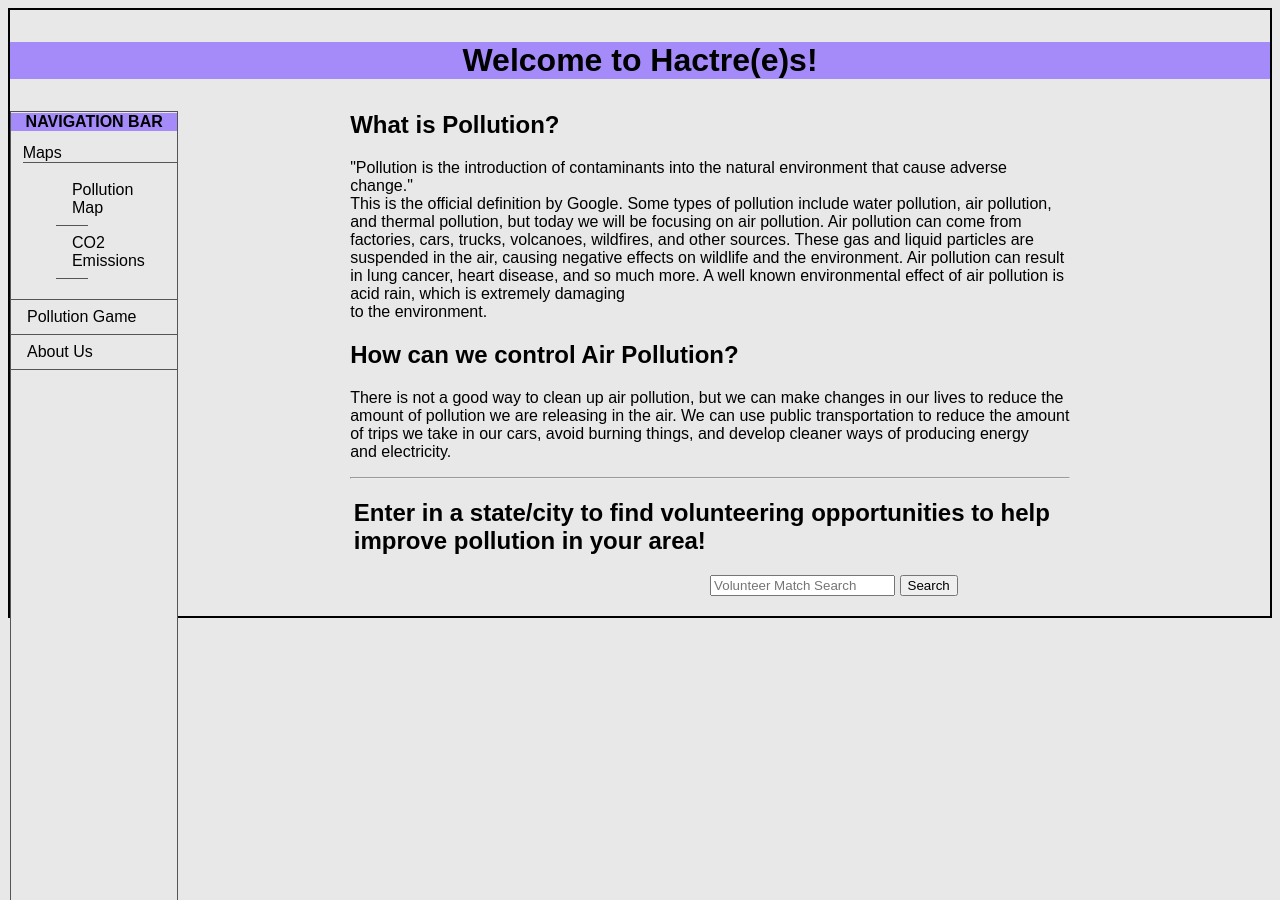
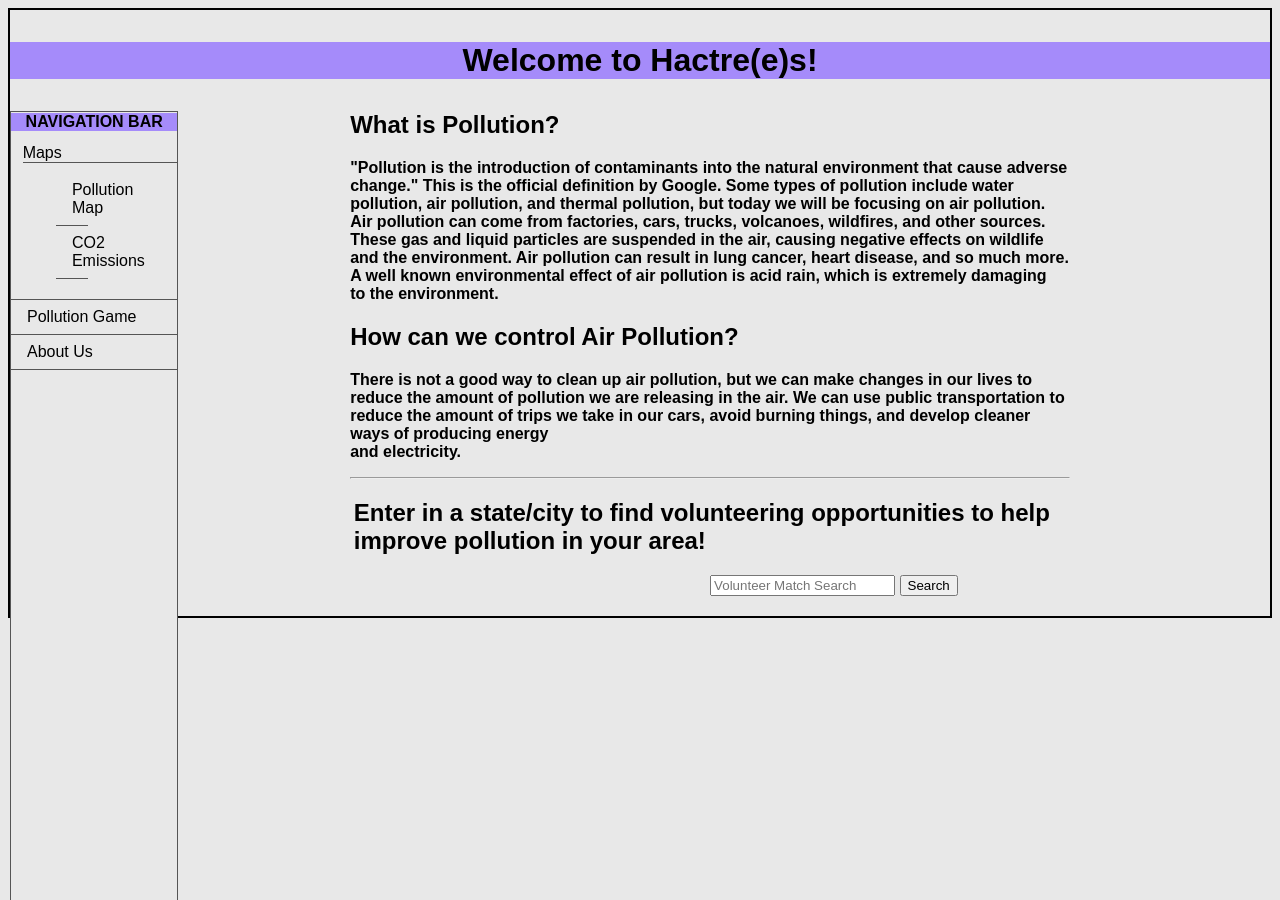
Before and after one commit to risheethagb/AirPollutionFinal, a Jekyll site: the page index.html, which Jekyll copies as it is, in a window 1280 px wide. Built offline with Jekyll 4.4.1, drawn with Linux system fonts in a browser that asks for light colours.

```diff
--- a/index.html
+++ b/index.html
@@ -61,7 +61,7 @@
     <p>
 	<h2>What is Pollution?</h2>
 	<div>
-	    <p>"Pollution is the introduction of contaminants into the natural environment that cause adverse change."<br>
+	    <p><b>"Pollution is the introduction of contaminants into the natural environment that cause adverse change."<b>
 	    This is the official definition by Google. Some types of pollution include water pollution, air
 	    pollution, and thermal pollution, but today we will be focusing on air pollution. Air pollution can come
 	    from factories, cars, trucks, volcanoes, wildfires, and other sources. These gas and liquid particles are
@@ -72,8 +72,8 @@
 
         <h2>How can we control Air Pollution?</h2>
 	<div>
-	    <p>There is not a good way to clean up air pollution, but we can make changes in our lives to reduce the<br>
-	    amount of pollution we are releasing in the air. We can use public transportation to reduce the amount<br>
+	    <p>There is not a good way to clean up air pollution, but we can make changes in our lives to reduce the
+	    amount of pollution we are releasing in the air. We can use public transportation to reduce the amount
 	    of trips we take in our cars, avoid burning things, and develop cleaner ways of
 	    producing energy<br> and electricity.</p>
 
```
